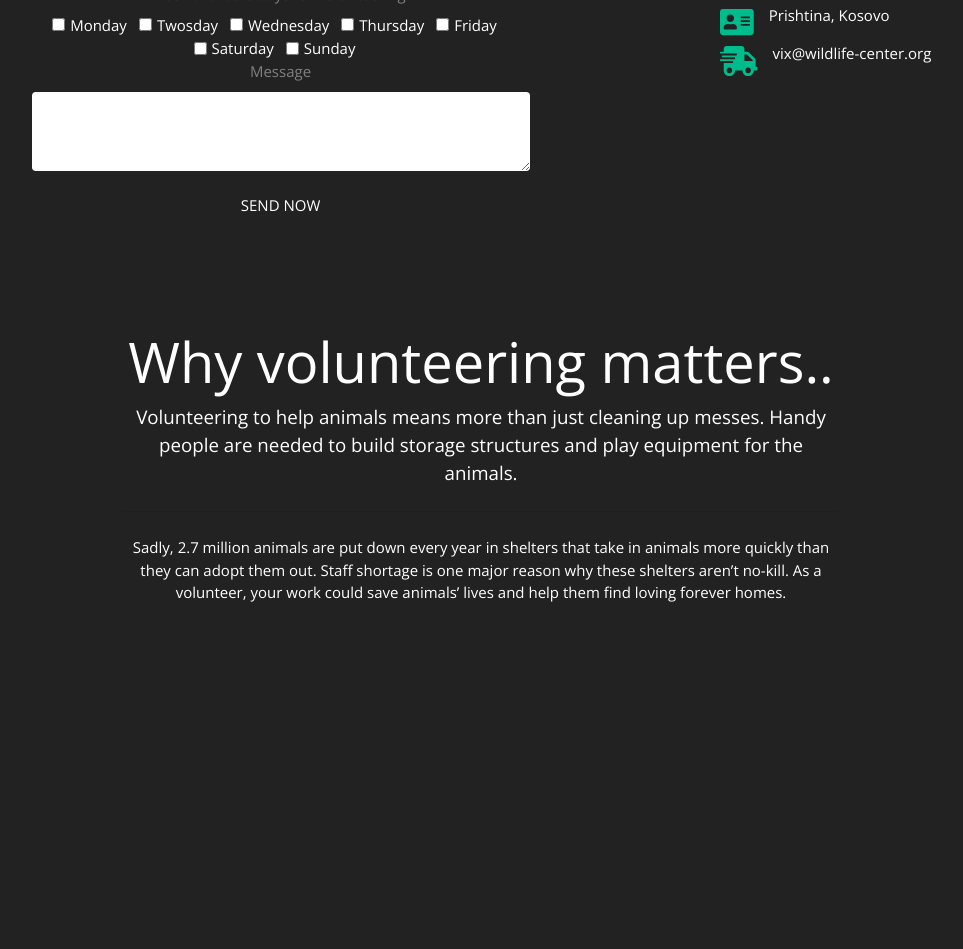
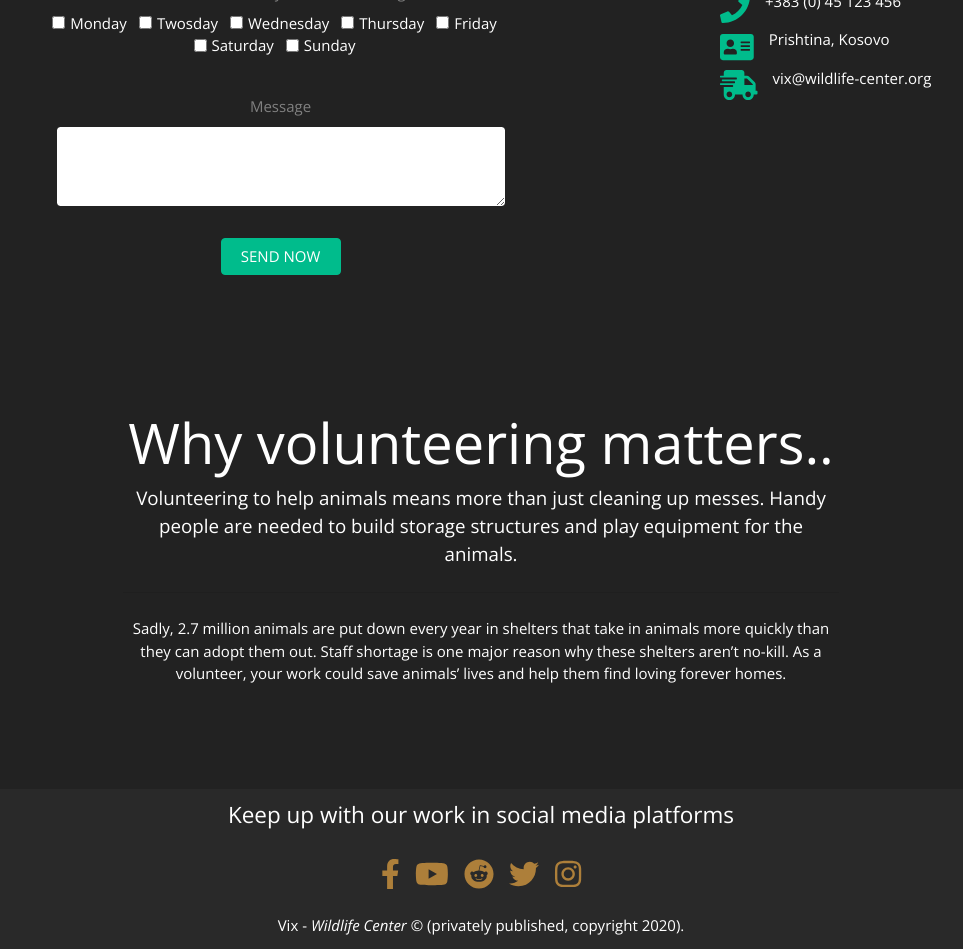
Before and after one commit to arbnorar/vix, a Vue app: page /volunteer in a window 1280 px wide. Shown: the part 720-1669 px from the top of the page, without its empty margins (159-1122 px from the left). Before the commit the page ends 1460 px from the top, so only its background shows below. Built offline with nearby package versions, Linux system fonts and the light colour scheme; no server answers.

Commit message:
Final touches
Co-authored-by: Arbnora Reshani <arbnorareshani@gmail.com>
Co-authored-by: LarisMahmutaj <laris.mahmutaj@gmail.com>

```diff
--- a/src/App.vue
+++ b/src/App.vue
@@ -1,8 +1,8 @@
 <template>
   <div id="app">
     <Navbar v-if="this.$route.name !== 'LandingPage'" />
+    <router-view />
     <Footer v-if="this.$route.name !== 'LandingPage'" />
-    <router-view />
   </div>
 </template>
 
--- a/src/components/layout/Footer.vue
+++ b/src/components/layout/Footer.vue
@@ -1,5 +1,15 @@
 <template>
-  <div></div>
+  <div id="footer" class="w-100">
+    <h4>Keep up with our work in social media platforms</h4>
+    <div id="socialMedia">
+      <a href=""><i class="fab fa-facebook-f fa-2x"></i></a>
+      <a href=""><i class="fab fa-youtube fa-2x"></i></a>
+      <a href=""><i class="fab fa-reddit fa-2x"></i></a>
+      <a href=""><i class="fab fa-twitter fa-2x"></i></a>
+      <a href=""><i class="fab fa-instagram fa-2x"></i></a>
+    </div>
+    <p class="m-0">Vix - <em>Wildlife Center</em> &#169; (privately published, copyright 2020).</p>
+  </div>
 </template>
 
 <script>
@@ -9,4 +19,20 @@ export default {
 </script>
 
 <style scoped>
+#footer{
+  height: 160px;
+  display:flex;
+  flex-direction: column;
+  justify-content: space-around;
+  align-items: center;
+}
+#socialMedia{
+  width: 200px;
+  display: flex;
+  justify-content: space-between
+}
+
+#socialMedia a{
+ color: #AD7F3A
+}
 </style>
--- a/src/views/About.vue
+++ b/src/views/About.vue
@@ -5,6 +5,7 @@
     <div class="jumbotron jumbotron-fluid">
       <div class="container">
         <h1 class="display-4">Our Vision</h1>
+        <br>
         <div class="heading-underline"></div>
         <p class="lead">
           Making the planet a better place by making a home for our wildlife and
@@ -25,7 +26,7 @@
 
     <div class="container my-4">
       <div class="row">
-        <div class="col-md-4 col-sm-12 my-4">
+        <div class="col-12 col-md-6 col-lg-4 my-4">
           <div class="single-content">
             <img src="../assets/images/rachel.jpg" alt="Rachel McAdams" />
             <div class="text-content">
@@ -34,7 +35,7 @@
             </div>
           </div>
         </div>
-        <div class="col-md-4 col-sm-12 my-4">
+        <div class="col-12 col-md-6 col-lg-4 my-4">
           <div class="single-content">
             <img src="../assets/images/joaquin.jpg" alt="Joaquin Phoenix" />
             <div class="text-content">
@@ -44,7 +45,7 @@
           </div>
         </div>
 
-        <div class="col-md-4 col-sm-12 my-4">
+        <div class="col-12 col-md-6 col-lg-4 my-4">
           <div class="single-content">
             <img src="../assets/images/ricky.jpg" alt="Ricky Gervais" />
             <div class="text-content">
@@ -53,10 +54,8 @@
             </div>
           </div>
         </div>
-      </div>
 
-      <div class="row">
-        <div class="col-md-4 col-sm-12 my-4">
+        <div class="col-12 col-md-6 col-lg-4 my-4">
           <div class="single-content">
             <img src="../assets/images/frank.jpg" alt="Frank O'Hara" />
             <div class="text-content">
@@ -66,7 +65,7 @@
           </div>
         </div>
 
-        <div class="col-md-4 col-sm-12 my-4">
+        <div class="col-12 col-md-6 col-lg-4 my-4">
           <div class="single-content">
             <img src="../assets/images/david.jpg" alt="David Bowie" />
             <div class="text-content">
@@ -76,7 +75,7 @@
           </div>
         </div>
 
-        <div class="col-md-4 col-sm-12 my-4">
+        <div class="col-12 col-md-6 col-lg-4 my-4">
           <div class="single-content">
             <img src="../assets/images/flavio.jpg" alt="Software Developer" />
             <div class="text-content">
@@ -101,9 +100,6 @@ export default {
 body {
   font-family: "Lily Script One";
 }
-/* .jumbotron {
-  background-color: white;
-}
 
 .lead {
   font-weight: 400;
@@ -123,15 +119,10 @@ body {
   margin: 0 auto 2rem;
 }
 
-body {
-  background: #eee;
-  font-family: "Lily Script One";
-}
-
 .single-content {
   position: relative;
   transition: 0.3s;
-  box-shadow: 10px 20px 20px gray;
+  box-shadow: 5px 13px 13px #3d3d3d;
 }
 
 .single-content .text-content,
@@ -153,6 +144,11 @@ body {
 }
 
 .single-content:hover:after {
+  opacity: 0.9;
+  transform: rotate3d(0, 0, 0, 0deg);
+}
+
+.single-content:active:after {
   opacity: 0.9;
   transform: rotate3d(0, 0, 0, 0deg);
 }
@@ -179,5 +175,5 @@ body {
 }
 .single-content .text-content h4 {
   font-weight: 700;
-} */
+}
 </style>
--- a/src/views/Education.vue
+++ b/src/views/Education.vue
@@ -1,7 +1,7 @@
 <template>
   <div>
     <div
-      class="container-fluid d-flex flex-column  justify-content-center my-2"
+      class="container-fluid d-flex flex-column  justify-content-center"
     >
       <div class="row">
         <img
@@ -26,7 +26,6 @@
       <div class="container">
         <img
           src="../assets/images/holding-hedgehog.jpg"
-          alt="kangaroo"
           class="float-left"
         />
         <h4 class="my-5 mx-2 font-weight-bold">
@@ -124,10 +123,16 @@ export default {
   top: 50%;
   left: 50%;
   transform: translate(-50%, -50%);
-  font-size: 5rem;
+  font-size: 3rem;
   font-weight: bold;
   letter-spacing: 8px;
   animation: 4s left 0s;
+}
+
+@media only screen and (min-width: 768px) {
+  .title{
+    font-size: 5rem;
+  }
 }
 
 .container img {
--- a/src/views/LandingPage.vue
+++ b/src/views/LandingPage.vue
@@ -15,6 +15,7 @@
       </video>
     </div>
     <div class="content">
+      <router-link class="w-100" to="/home">
       <svg
         version="1.1"
         id="Layer_1"
@@ -37,7 +38,8 @@
           />
         </g>
       </svg>
-      <router-link to="/home" class="butoni">LEARN MORE ABOUT US</router-link>
+      </router-link>
+      <!-- <router-link to="/home" class="butoni">LEARN MORE ABOUT US</router-link> -->
     </div>
   </div>
 </template>
@@ -81,6 +83,7 @@ body {
   flex-direction: column;
   justify-content: center;
   align-items: center;
+  width: 50%;
 }
 
 .video-container video {
@@ -102,14 +105,14 @@ body {
   left: 0;
   width: 100%;
   height: 100%;
-  background-color: rgba(0, 0, 0, 0.5);
+  background-color: rgba(0, 0, 0, 0.7);
 }
 
 svg {
   width: 100%;
 }
 
-.butoni {
+/* .butoni {
   position: absolute;
   top: 70%;
   left: 42%;
@@ -139,7 +142,7 @@ svg {
 
 .butoni:hover:before {
   left: 100%;
-}
+} */
 
 path {
   stroke: #ffffff;
@@ -172,4 +175,10 @@ path {
     stroke-dashoffset: 0;
   }
 }
+
+@media only screen and (min-width: 768px) {
+  .content{
+    width:25%;
+  }
+}
 </style>
--- a/src/views/Volunteer.vue
+++ b/src/views/Volunteer.vue
@@ -1,6 +1,6 @@
 <template>
   <div>
-    <div class="jumbotron">
+    <div class="jumbotron m-0">
       <h1 class="display-4">Thank you for making a change!</h1>
       <p class="lead">
         The act of volunteering for our endagered center is highly welcomed and
@@ -34,6 +34,7 @@
             style="color: grey;"
           >Your available days for volunteering</label>
           <br />
+          <div id="days" class="form-group">
           <div class="form-check form-check-inline">
             <input class="form-check-input" type="checkbox" id="inlineCheckbox1" value="option1" />
             <label class="form-check-label" for="inlineCheckbox1">Monday</label>
@@ -62,12 +63,13 @@
             <input class="form-check-input" type="checkbox" id="inlineCheckbox1" value="option1" />
             <label class="form-check-label" for="inlineCheckbox1">Sunday</label>
           </div>
-
+          </div>
           <br />
-
-          <label for="exampleFormControlInput1" style="color: grey;">Message</label>
-          <textarea class="form-control" id="exampleFormControlTextarea1" rows="3"></textarea>
-          <button type="submit" class="btn" style="margin-top: 15px; width: 120px;">SEND NOW</button>
+          <div class="form-group">
+            <label for="exampleFormControlInput1" style="color: grey;">Message</label>
+            <textarea class="form-control" id="exampleFormControlTextarea1" rows="3"></textarea>
+          </div>
+          <button type="submit" class="btn btn-success" style="margin-top: 15px; width: 120px;">SEND NOW</button>
         </form>
       </div>
 
@@ -124,6 +126,7 @@ export default {
   display: flex;
   flex-wrap: wrap;
   justify-content: space-evenly;
+  padding: 30px 0;
 }
 
 .rows {
@@ -141,11 +144,38 @@ export default {
   justify-content: center;
 }
 
+.form-control{
+  width: 300px;
+}
+
+.form-group{
+  display:flex;
+  flex-direction: column;
+  align-items:center;
+  justify-content:center
+}
 @media only screen and (min-width: 992px) {
   .contact-info {
     margin-top: 0;
   }
 
+.form-group{
+  display:flex;
+  flex-direction: column;
+  align-items:center;
+  justify-content:stretch
+}
+
+.form-control{
+  width:90%;
+}
+
+#days{
+  display:flex;
+  flex-direction: row;
+  justify-content: center;
+  flex-wrap: wrap;
+}
   .rows {
     justify-content: flex-start;
     align-items: center;
@@ -158,5 +188,6 @@ export default {
   .text {
     margin: 40px 250px;
   }
+
 }
 </style>
```
Also changed, not shown: src/assets/css/bootstrapDark.min.css, src/assets/css/bootstrapLight.min.css.
